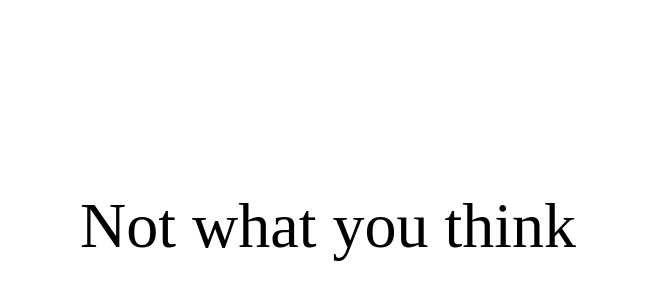
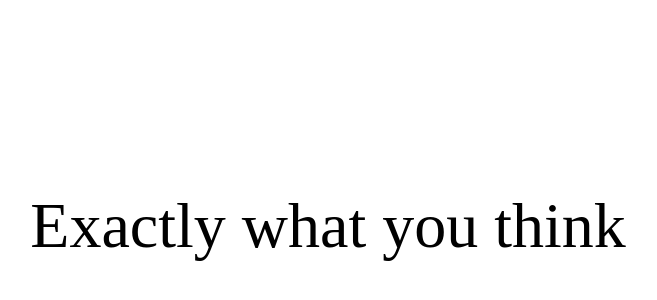
Before and after one commit to Place-Boy/animewaifu, a plain HTML site: page index.html in a window 1280 px wide. Shown: the part 174-474 px from the top of the page, without its empty margins (312-969 px from the left). Drawn offline with Linux system fonts and the light colour scheme.

Commit message:
Update index.html

```diff
--- a/index.html
+++ b/index.html
@@ -21,6 +21,6 @@
     </style>
 </head>
 <body>
-    <div class="centered-text">Not what you think</div>
+    <div class="centered-text">Exactly what you think</div>
 </body>
 </html>
```
